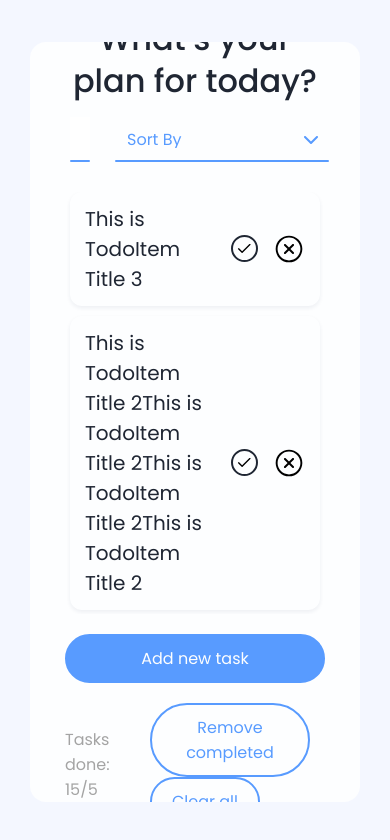
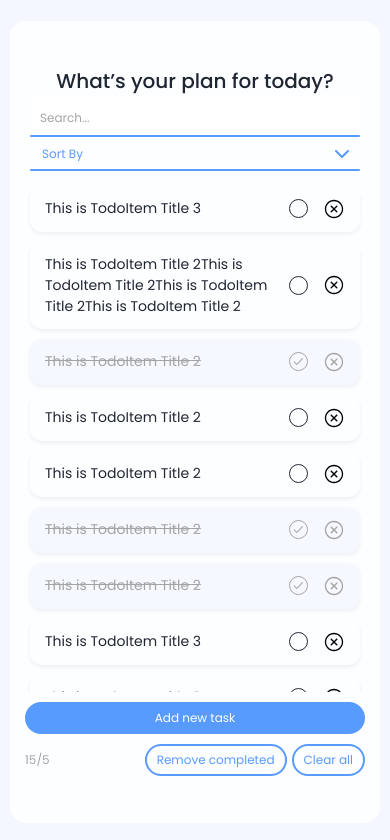
Before and after one commit to sokolm333/todo-on-react, a React (Create React App) app: page / in a window 390 px wide. Shown: the top 840 px of the page. Built offline with nearby package versions, Linux system fonts and the light colour scheme.

Commit message:
added all mobile styles

```diff
--- a/src/components/UI/button/OvalButton.module.css
+++ b/src/components/UI/button/OvalButton.module.css
@@ -1,21 +1,20 @@
-.Button {
-  background-color: transparent;
+.Button,
+.ButtonFill {
   padding: 10px 20px;
   border: 2px solid var(--accent-color);
-  color: var(--accent-color);
   font-size: 16px;
   border-radius: 100px;
   transition: background-color var(--transition), color var(--transition);
 }
 
+.Button {
+  background-color: transparent;
+  color: var(--accent-color);
+}
+
 .ButtonFill {
   color: var(--secondary-bg-color);
   background-color: var(--accent-color);
-  padding: 10px 20px;
-  border: 2px solid var(--accent-color);
-  font-size: 16px;
-  border-radius: 100px;
-  transition: background-color var(--transition), color var(--transition);
 }
 
 .ButtonFill:not(:disabled):hover {
@@ -35,3 +34,12 @@
   opacity: 0.5;
   cursor: no-drop;
 }
+
+/* landscape phone */
+@media only screen and (max-width: 640px) {
+  .Button,
+  .ButtonFill {
+    padding: 5px 10px;
+    font-size: 12px;
+  }
+}
--- a/src/components/UI/select/CustomSelect.module.css
+++ b/src/components/UI/select/CustomSelect.module.css
@@ -57,3 +57,11 @@
 .Select:focus-visible {
   outline: none;
 }
+
+/* landscape phone */
+@media only screen and (max-width: 640px) {
+  .Select {
+    width: 100%;
+    font-size: 12px;
+  }
+}
--- a/src/styles/App.css
+++ b/src/styles/App.css
@@ -32,7 +32,7 @@
   font-size: 32px;
   line-height: 1.3;
   text-align: center;
-  margin-bottom: 15px;
+  margin-bottom: 30px;
 }
 
 .todo__inner-wrap {
@@ -120,6 +120,7 @@
 }
 
 .todo__counter {
+  font-size: 15px;
   color: var(--secondary-text-color);
   margin-right: 15px;
 }
@@ -165,7 +166,7 @@
 }
 
 .todo__item:hover {
-  box-shadow: 0 2px 4px var(--accent-color);
+  box-shadow: 0 2px 4px var(--hover-box-shadow-color);
 }
 
 .todo__item--done {
@@ -194,8 +195,6 @@
 
 .todo__item.todo__item--done .todo__btn-tick:hover {
   color: var(--tertiary-bg-color);
-  border-color: var(--secondary-text-color);
-  background-color: var(--secondary-text-color);
 }
 
 .todo__content {
@@ -225,6 +224,7 @@
 }
 
 .todo__btn-tick {
+  color: var(--secondary-bg-color);
   width: 27px;
   height: 27px;
   border-radius: 50%;
@@ -292,3 +292,85 @@
   right: 25px;
   z-index: 1;
 }
+
+/* landscape phone */
+@media only screen and (max-width: 640px) {
+  ::-webkit-scrollbar {
+    width: 2px;
+  }
+
+  .todo__inner-wrap {
+    height: 95vh;
+    padding: 15px;
+    margin: 10px;
+  }
+
+  .todo__list {
+    height: 60vh;
+  }
+
+  .todo__main-btn {
+    margin: 10px 0;
+  }
+
+  .todo__title {
+    font-size: 20px;
+    margin-bottom: 5px;
+  }
+
+  .todo__filters-wrap {
+    flex-direction: column;
+    margin: 0 5px 15px;
+  }
+
+  .todo__search-wrap {
+    margin: 0;
+  }
+
+  .todo__inner-bottom-btns button:not(:last-of-type) {
+    margin-right: 5px;
+  }
+
+  .todo__btn {
+    width: 22px;
+    height: 22px;
+  }
+
+  .todo__btn-tick {
+    width: 19px;
+    height: 19px;
+    border-width: 1.5px;
+  }
+
+  .todo__item:not(.todo__item--done) .todo__btn-tick:hover,
+  .todo__item.todo__item--done .todo__btn-tick:hover {
+    background-color: unset;
+  }
+
+  .todo__item:not(.todo__item--done) .todo__btn-tick:hover {
+    color: var(--primary-bg-color);
+    border-color: var(--primary-text-color);
+  }
+
+  .todo__item.todo__item--done .todo__btn-tick:hover {
+    border-color: unset;
+    color: var(--secondary-text-color);
+  }
+
+  .todo__item-title,
+  .todo__no-todos-text {
+    font-size: 14px;
+  }
+
+  .todo__counter,
+  .todo__search,
+  .todo__search::placeholder,
+  .todo__form-input,
+  .todo__form-input::placeholder {
+    font-size: 12px;
+  }
+
+  .todo__counter-text {
+    display: none;
+  }
+}
--- a/src/styles/Variables.css
+++ b/src/styles/Variables.css
@@ -9,6 +9,7 @@
   --accent-color: #589bff;
   --accent-color-dark: #3474d6;
   --box-shadow-color: rgba(31, 47, 89, 0.07);
+  --hover-box-shadow-color: rgba(31, 47, 89, 0.5);
   --primary-text-color: #1f2633;
   --secondary-text-color: #a4a4a4;
   --transition: 0.3s ease;
```
